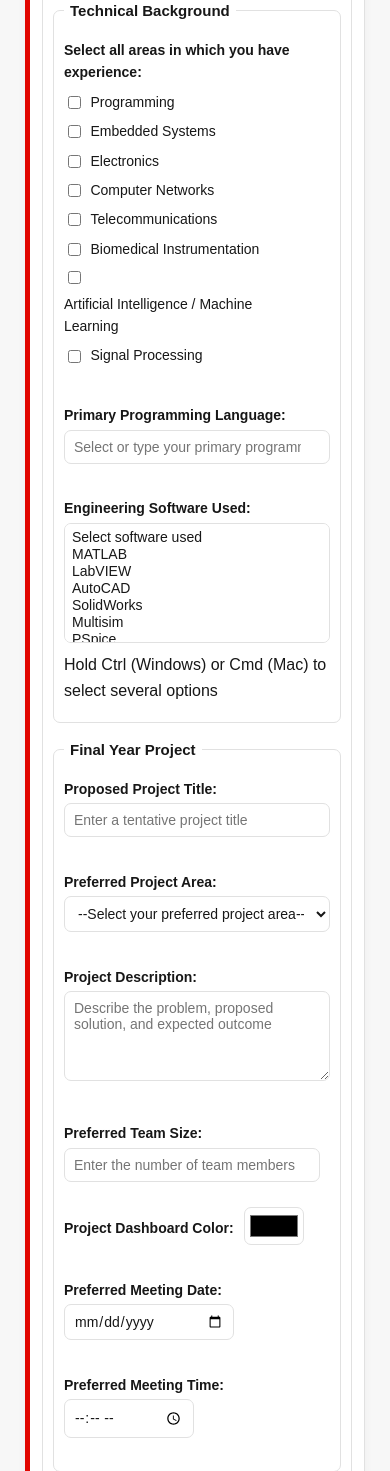
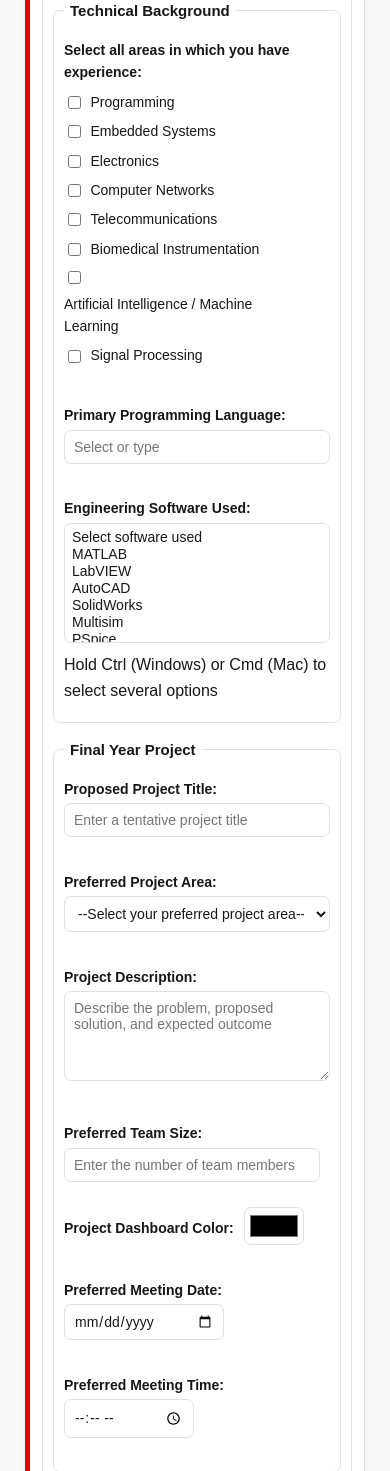
Before and after one commit to Jadfahed224/web-programming-site, a Flask app: page /submit-profile in a window 390 px wide. Shown: the part 1580-3051 px from the top of the page. Run offline with Flask 3, Linux system fonts and the light colour scheme.

Commit message:
week 4: HTML Form

```diff
--- a/static/form_style.css
+++ b/static/form_style.css
@@ -593,9 +593,18 @@ input[type="reset"]:focus {
 
 
     /* Date fields */
-    #birthdate,
+    #birthdate {
+        width: 170px;
+        max-width: calc(100% - 10px);
+        font-size: 14px;
+        padding: 8px 9px;
+    }
+
+
     #MeetingDate {
-        width: 170px;
+        display: inline-block;
+        vertical-align: middle;
+        width: 160px;
         max-width: calc(100% - 10px);
         font-size: 14px;
         padding: 8px 9px;
--- a/templates/profile-form.html
+++ b/templates/profile-form.html
@@ -101,7 +101,7 @@
     <label for="signal-processing">Signal Processing</label><br><br>
 
     <label for="PrimaryProgLang">Primary Programming Language:</label>
-    <input list="languages" id="PrimaryProgLang" name="language" placeholder="Select or type your primary programming language" required>
+    <input list="languages" id="PrimaryProgLang" name="language" placeholder="Select or type" required>
     <datalist id="languages">
         <option value="Python">
         <option value="C++">
```
